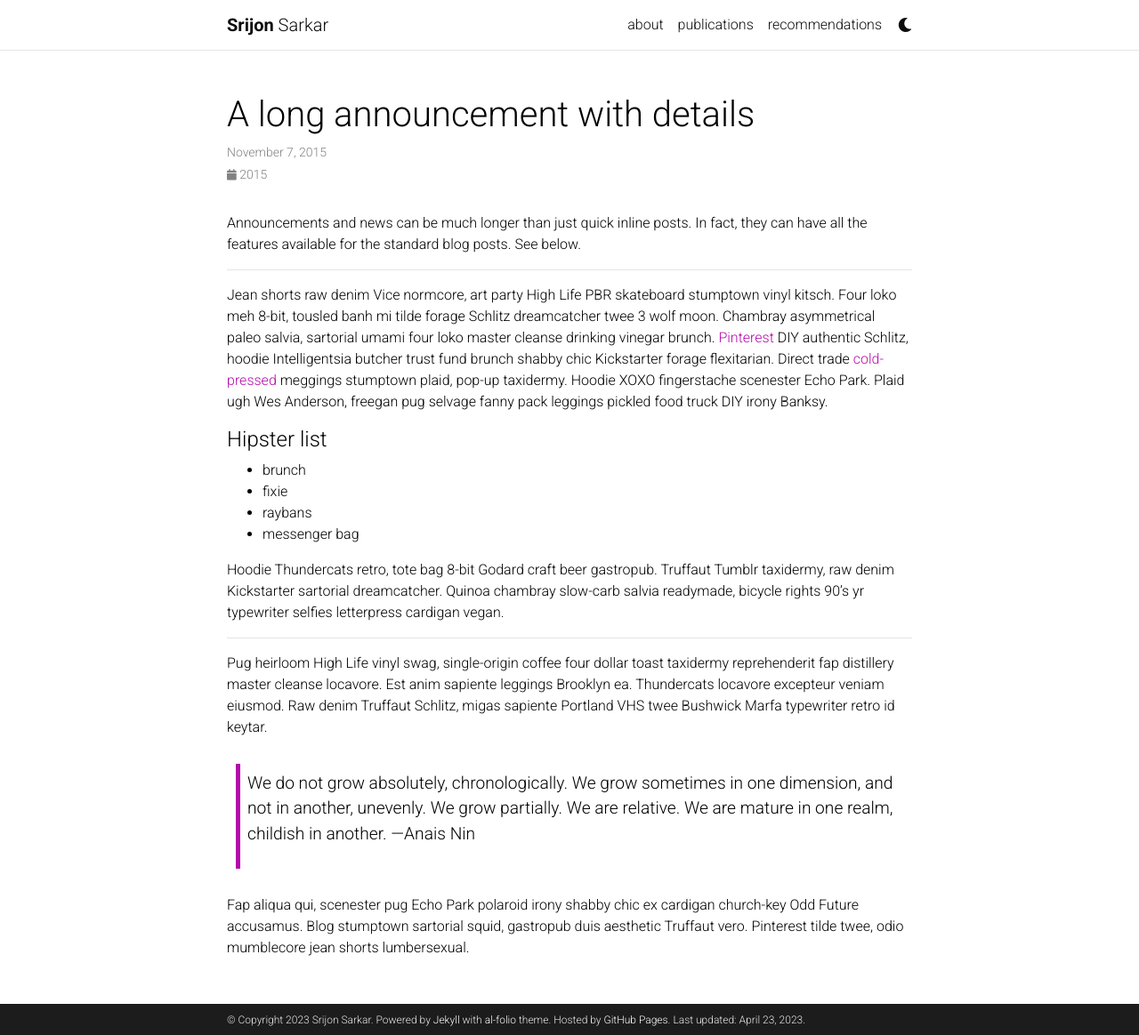
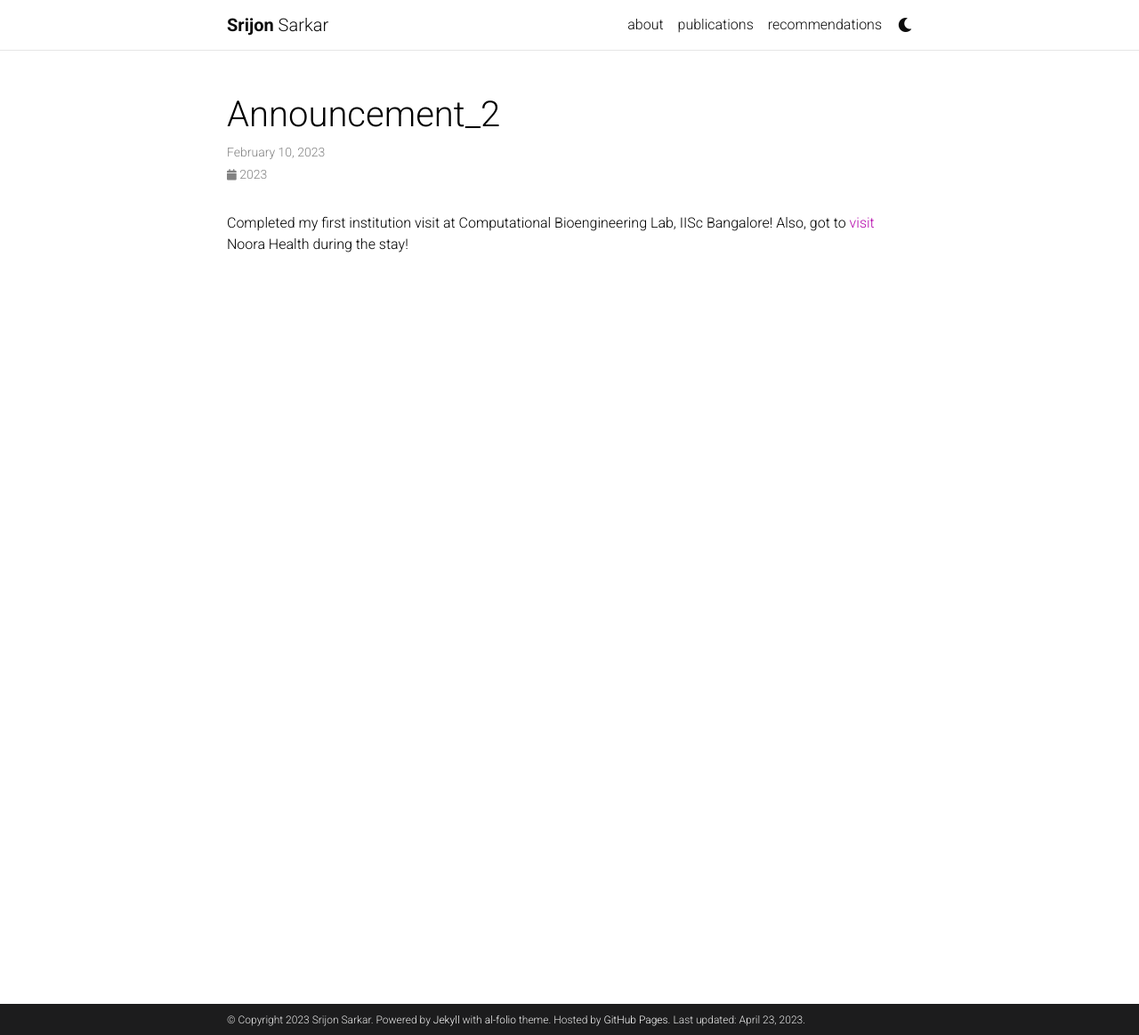
Before and after one commit to sarkarsrijon/sarkarsrijon.github.io, a Jekyll site: the page built from _news/announcement_2.md, in a window 1280 px wide and 1164 px high. Shown: the whole window at 89% size. Built offline with Jekyll 4.4.1, drawn with Linux system fonts in a browser that asks for light colours; comment, search, counter and statistics services are not loaded; a style sheet for code colours, icons or effects is not loaded.

Commit message:
Update announcement_2.md

```diff
--- a/_news/announcement_2.md
+++ b/_news/announcement_2.md
@@ -1,32 +1,8 @@
 ---
 layout: post
-title: A long announcement with details
-date: 2015-11-07 16:11:00-0400
-inline: false
+date: 2023-02-10
+inline: true
 related_posts: false
 ---
 
-Announcements and news can be much longer than just quick inline posts. In fact, they can have all the features available for the standard blog posts. See below.
-
-***
-
-Jean shorts raw denim Vice normcore, art party High Life PBR skateboard stumptown vinyl kitsch. Four loko meh 8-bit, tousled banh mi tilde forage Schlitz dreamcatcher twee 3 wolf moon. Chambray asymmetrical paleo salvia, sartorial umami four loko master cleanse drinking vinegar brunch. <a href="https://www.pinterest.com">Pinterest</a> DIY authentic Schlitz, hoodie Intelligentsia butcher trust fund brunch shabby chic Kickstarter forage flexitarian. Direct trade <a href="https://en.wikipedia.org/wiki/Cold-pressed_juice">cold-pressed</a> meggings stumptown plaid, pop-up taxidermy. Hoodie XOXO fingerstache scenester Echo Park. Plaid ugh Wes Anderson, freegan pug selvage fanny pack leggings pickled food truck DIY irony Banksy.
-
-#### Hipster list
-<ul>
-    <li>brunch</li>
-    <li>fixie</li>
-    <li>raybans</li>
-    <li>messenger bag</li>
-</ul>
-
-Hoodie Thundercats retro, tote bag 8-bit Godard craft beer gastropub. Truffaut Tumblr taxidermy, raw denim Kickstarter sartorial dreamcatcher. Quinoa chambray slow-carb salvia readymade, bicycle rights 90's yr typewriter selfies letterpress cardigan vegan.
-
-***
-
-Pug heirloom High Life vinyl swag, single-origin coffee four dollar toast taxidermy reprehenderit fap distillery master cleanse locavore. Est anim sapiente leggings Brooklyn ea. Thundercats locavore excepteur veniam eiusmod. Raw denim Truffaut Schlitz, migas sapiente Portland VHS twee Bushwick Marfa typewriter retro id keytar.
-
-> We do not grow absolutely, chronologically. We grow sometimes in one dimension, and not in another, unevenly. We grow partially. We are relative. We are mature in one realm, childish in another.
-> —Anais Nin
-
-Fap aliqua qui, scenester pug Echo Park polaroid irony shabby chic ex cardigan church-key Odd Future accusamus. Blog stumptown sartorial squid, gastropub duis aesthetic Truffaut vero. Pinterest tilde twee, odio mumblecore jean shorts lumbersexual.
+Completed my first institution visit at Computational Bioengineering Lab, IISc Bangalore! Also, got to [visit](https://twitter.com/srijonrick/status/1625164934589075456?s=20) Noora Health during the stay!
```
